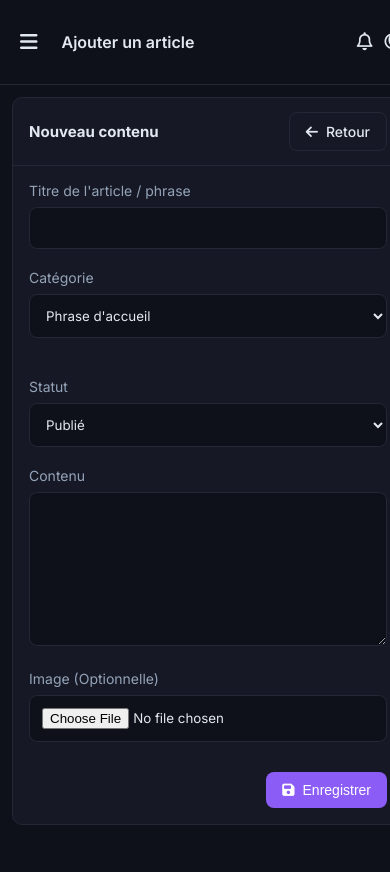
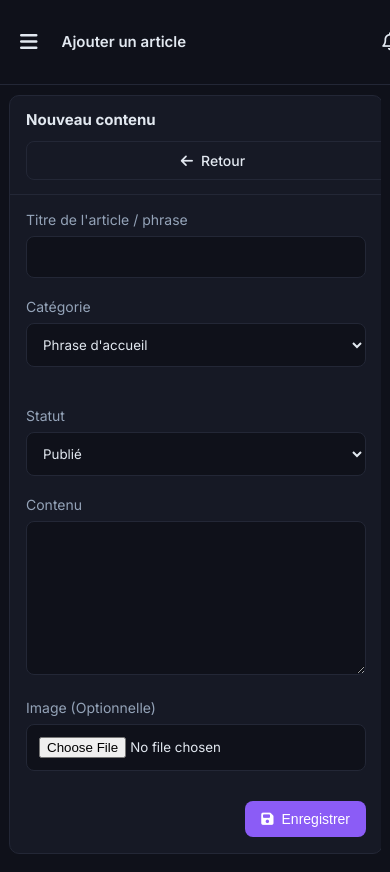
Before and after one commit to SLOVA-KAZEMBE/mon-portfolio, a Flask app: page /admin/articles/add in a window 390 px wide. Before the commit the page ends 825 px from the top, so only its background shows below. Run offline with Flask 3, Linux system fonts and the light colour scheme; the visitor is signed in with stand-in values (Sample User, id 1); data that the repository does not hold is empty.

Commit message:
ajustement des espaces admin partie 2

```diff
--- a/static/css/admin.css
+++ b/static/css/admin.css
@@ -405,9 +405,17 @@ ul {
     gap: 12px;
   }
 
+  .topbar > div:first-child {
+    min-width: 0;
+    flex: 1;
+  }
+
   .topbar-title {
     font-size: 16px;
     line-height: 1.25;
+    overflow: hidden;
+    text-overflow: ellipsis;
+    white-space: nowrap;
   }
 
   .topbar-actions {
@@ -420,14 +428,14 @@ ul {
     display: none !important;
   }
 
-  .topbar-actions > a[style*="moon"],
+  .topbar-actions > a + a,
   .topbar-actions > div:last-child {
     display: none !important;
   }
 
   .content-area {
     width: 100%;
-    max-width: 760px;
+    max-width: min(760px, calc(100vw - 24px));
     margin: 0 auto;
     padding: 16px;
   }
@@ -510,6 +518,93 @@ ul {
   }
 }
 
+@media (max-width: 700px) {
+  .content-area {
+    max-width: min(460px, calc(100vw - 20px));
+    padding: 12px 0 20px;
+  }
+
+  .stats-grid {
+    grid-template-columns: 1fr !important;
+    gap: 10px !important;
+  }
+
+  .stat-card {
+    flex-direction: row !important;
+    align-items: center !important;
+  }
+
+  .card {
+    overflow: visible;
+  }
+
+  .card-header {
+    flex-direction: column;
+    align-items: stretch;
+  }
+
+  .card-header .btn {
+    width: 100%;
+    justify-content: center;
+  }
+
+  .table {
+    min-width: 0;
+    display: block;
+    width: 100%;
+  }
+
+  .table thead {
+    display: none;
+  }
+
+  .table tbody {
+    display: grid;
+    gap: 10px;
+    padding: 12px;
+  }
+
+  .table tr {
+    display: block;
+    background: rgba(255, 255, 255, 0.02);
+    border: 1px solid var(--admin-border);
+    border-radius: 10px;
+    padding: 12px;
+  }
+
+  .table td {
+    display: block;
+    width: 100%;
+    padding: 7px 0 !important;
+    border-bottom: 0;
+  }
+
+  .table td:first-child {
+    padding-top: 0 !important;
+  }
+
+  .table td:last-child {
+    padding-bottom: 0 !important;
+  }
+
+  .table td [style*="display: flex"] {
+    flex-wrap: wrap;
+  }
+
+  .content-area li[style*="display: flex"] {
+    flex-wrap: wrap;
+    gap: 12px;
+  }
+
+  .content-area li[style*="justify-content: space-between"] > form {
+    margin-left: auto;
+  }
+
+  .content-area [style*="width: 150px"] {
+    width: min(150px, 52vw) !important;
+  }
+}
+
 @media (max-width: 480px) {
   .stats-grid {
     grid-template-columns: 1fr !important;
@@ -524,10 +619,19 @@ ul {
   }
 
   .content-area {
-    padding: 12px;
+    max-width: min(390px, calc(100vw - 18px));
+    padding: 10px 0 18px;
   }
 
   .table {
-    min-width: 520px;
+    min-width: 0;
+  }
+
+  .sidebar {
+    width: min(280px, 86vw);
+  }
+
+  .topbar-title {
+    font-size: 15px;
   }
 }
```
